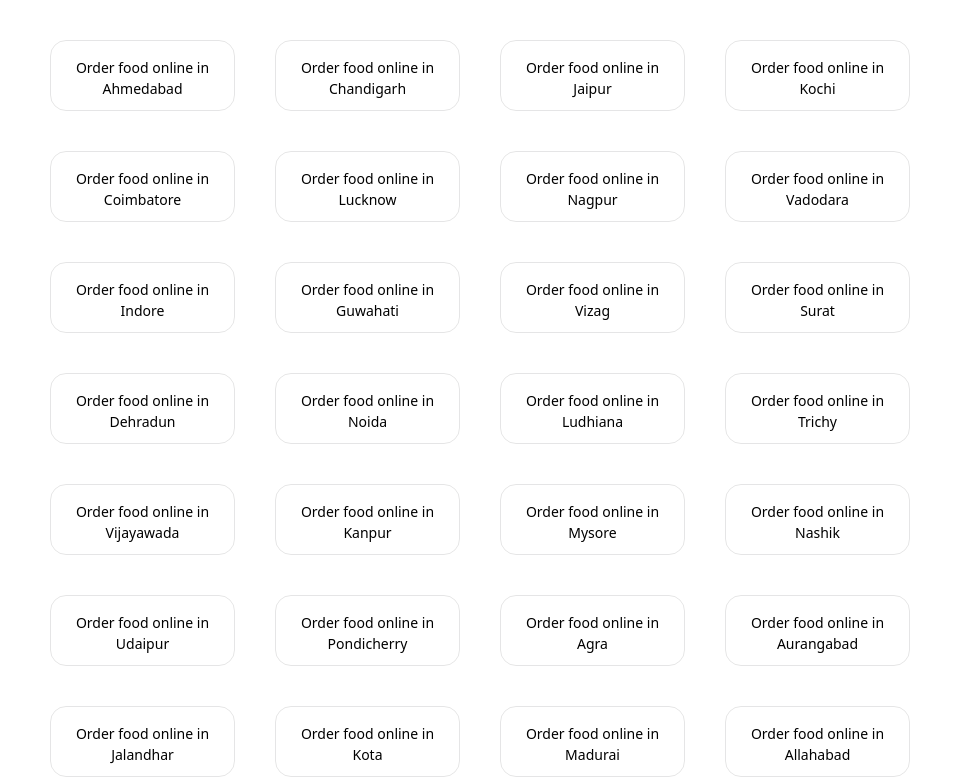
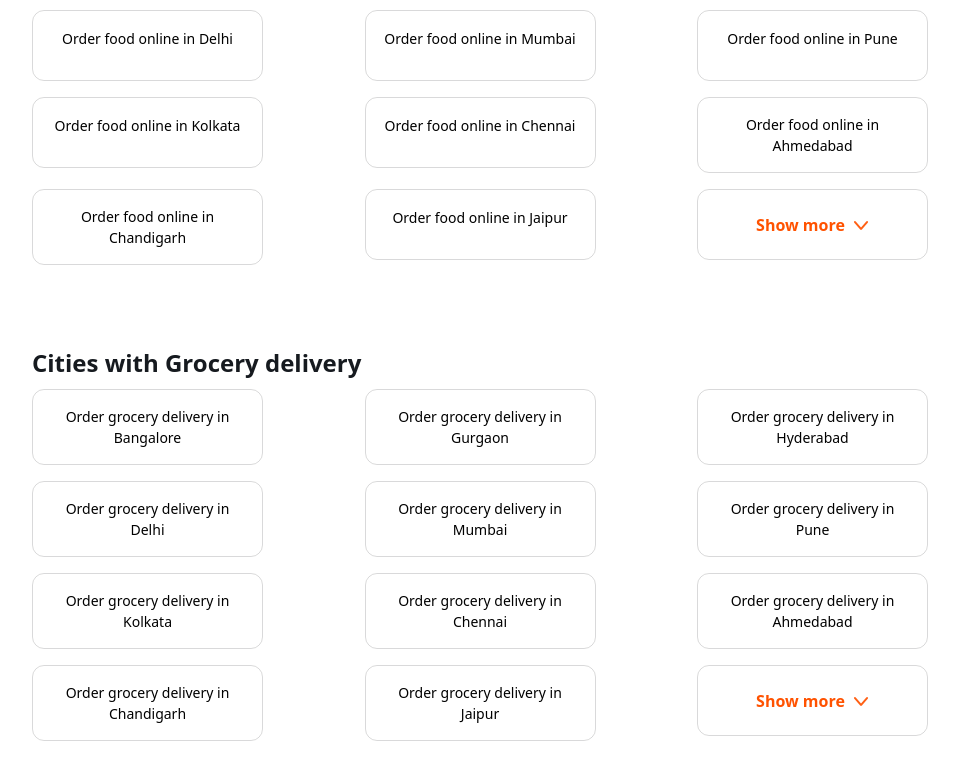
Before and after one commit to Arun23-dev/Swiggy-food-delivery-Web, a React (Vite) app: page / in a window 1280 px wide. Shown: the part 6877-7654 px from the top of the page, without its empty margins (160-1119 px from the left). Built offline with nearby package versions, Linux system fonts and the light colour scheme.

Commit message:
Add UI and functionality of Address

```diff
--- a/src/components/City/CityDelivery.jsx
+++ b/src/components/City/CityDelivery.jsx
@@ -1,52 +1,13 @@
-import {FoodOnlineAddress} from "../../Utils/FoodOnlineAddress"
- export default function CityDelivery(){
-    return (
-        <div className="flex   justify-center max-w-[80%] mx-auto container">
-            {/* city for food delivery */}
-             <div >
-                <h2 className="text-[#02060ceb]">Cities with grocery delivery</h2>
-                <div className="flex justify-center flex-wrap gap-10 " >
+import FoodDelivery from './FoodDelivery'
+import GroceryDelivery from './GroceryDelivery'
 
 
-                    {
-            FoodOnlineAddress.map((data) => (
-                <div
-                key={data.link}
-                className="border-[#02060C1A] rounded-2xl border-[1.5px]
-                            flex justify-center flex-wrap text-center items-center
-                            p-4 w-[185px] h-[71px] border-solid text-[14px]"
-                >
-                <a href={data.link}>
-                    {data.text}
-                </a>
-                </div>
-            ))
-            }
-
-                    {/* <div>Content2</div>
-
-                    <div>Content2</div>
-                    <div>Content2</div>
-
-                    <div>Content2</div>
-                    <div>Content2</div>
-
-                    <div>Content2</div>
-                    <div>Content2</div>
-                    <div>Content2</div>
-                    <div>Content2</div> */}
-                </div>
-
-
-            </div>
-
-
-
-            {/* city for grocery delivery
-            <div className="mx-auto container">
-                <h2>Cities with grocery delivery</h2>
-                <div>Content21</div>
-            </div> */}
-        </div>
+export default function CityDelivery()
+{
+    return(
+        <>
+        <FoodDelivery></FoodDelivery>
+        <GroceryDelivery></GroceryDelivery>
+        </>
     )
 }
--- /dev/null
+++ b/src/components/City/FoodDelivery.jsx
@@ -0,0 +1,52 @@
+import { useState } from "react";
+
+import { FoodOnlineAddress } from "../../Utils/FoodOnlineAddress";
+export default function FoodDelivery() {
+  const [dataShow, setDataShow] = useState(11);
+  return (
+    <div className="flex justify-center max-w-[70%] mx-auto container mt-20 ">
+      <div>
+        <div>  <h2 className="text-[#02060ceb] text-[24px] font-semibold pb-2">Cities with Food delivery</h2></div>
+        <div className="flex justify-between flex-wrap gap-4 ">
+          {FoodOnlineAddress.slice(0, dataShow).map((data) => (
+            <a href={data.link} key={data.link}>
+              <div
+
+                className="min-h-[71px] min-w-[231px] border-solid border-[1.5px] border-[#02060c26]  rounded-xl p-4
+                 items-center justify-center flex text-center"
+              >
+                <div className="min-h-[36px] max-w-[194px] text-[14px]  ">
+                  {data.text}
+                </div>
+              </div>
+            </a>
+          ))}
+          {dataShow < FoodOnlineAddress.length && (
+  <button
+    onClick={() => setDataShow(FoodOnlineAddress.length)}
+    className="max-h-[71px]  min-w-[231px] border-[1.5px] border-[#02060c26] rounded-xl p-4
+               flex items-center justify-center gap-2 text-[#FF5200] font-semibold
+               hover:bg-[#fff2ee] transition-all duration-200"
+  >
+    <span>Show more</span>
+    <svg
+      width="16"
+      height="17"
+      viewBox="0 0 16 17"
+      fill="none"
+      aria-hidden="true"
+    >
+      <path
+        d="M1.352 5.292a1 1 0 0 0-.106 1.41l5.261 6.12.029.033c.15.175.324.377.495.527.204.179.533.402.993.402s.789-.223.992-.402a5.4 5.4 0 0 0 .495-.527l.03-.034 5.213-6.064a1 1 0 1 0-1.517-1.303l-5.213 6.064-5.262-6.12a1 1 0 0 0-1.41-.106"
+        fill="#FF5200"
+        fillOpacity="0.92"
+      ></path>
+    </svg>
+  </button>
+)}
+
+        </div>
+      </div>
+    </div>
+  );
+}
--- /dev/null
+++ b/src/components/City/GroceryDelivery.jsx
@@ -0,0 +1,53 @@
+import { useState } from "react";
+
+import { GroceryOnlineAddress } from "../../Utils/GroceryOnlineAddress";
+export default function GroceryDelivery() {
+
+  const [dataShow, setDataShow] = useState(11);
+  return (
+    <div className="flex justify-center max-w-[70%] mx-auto mt-20  mb-20 container">
+      <div>
+        <div>  <h2 className="text-[#02060ceb] text-[24px] font-semibold pb-2">Cities with Grocery delivery</h2></div>
+        <div className="flex justify-between flex-wrap gap-4 ">
+          {GroceryOnlineAddress.slice(0, dataShow).map((data) => (
+            <a href={data.link} key={data.link}>
+              <div
+
+                className="min-h-[71px] min-w-[231px] border-solid border-[1.5px] border-[#02060c26]  rounded-xl p-4
+                 items-center justify-center flex text-center"
+              >
+                <div className="min-h-[36px] max-w-[185px] text-[14px]  ">
+                  {data.text}
+                </div>
+              </div>
+            </a>
+          ))}
+          {dataShow < GroceryOnlineAddress.length && (
+  <button
+    onClick={() => setDataShow(GroceryOnlineAddress.length)}
+    className="max-h-[71px]  min-w-[231px] border-[1.5px] border-[#02060c26] rounded-xl p-4
+               flex items-center justify-center gap-2 text-[#FF5200] font-semibold
+               hover:bg-[#fff2ee] transition-all duration-200"
+  >
+    <span>Show more</span>
+    <svg
+      width="16"
+      height="17"
+      viewBox="0 0 16 17"
+      fill="none"
+      aria-hidden="true"
+    >
+      <path
+        d="M1.352 5.292a1 1 0 0 0-.106 1.41l5.261 6.12.029.033c.15.175.324.377.495.527.204.179.533.402.993.402s.789-.223.992-.402a5.4 5.4 0 0 0 .495-.527l.03-.034 5.213-6.064a1 1 0 1 0-1.517-1.303l-5.213 6.064-5.262-6.12a1 1 0 0 0-1.41-.106"
+        fill="#FF5200"
+        fillOpacity="0.92"
+      ></path>
+    </svg>
+  </button>
+)}
+
+        </div>
+      </div>
+    </div>
+  );
+}
```
